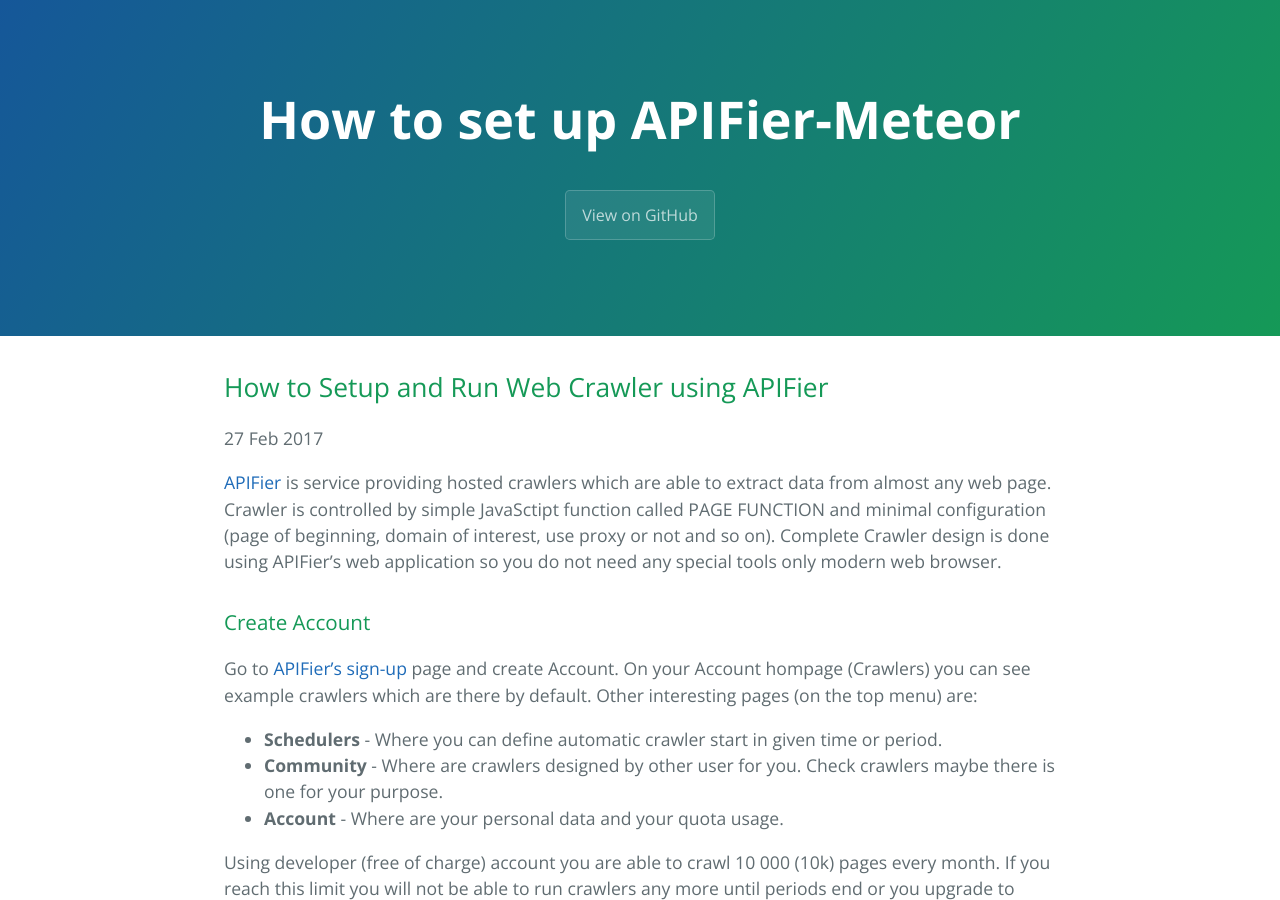
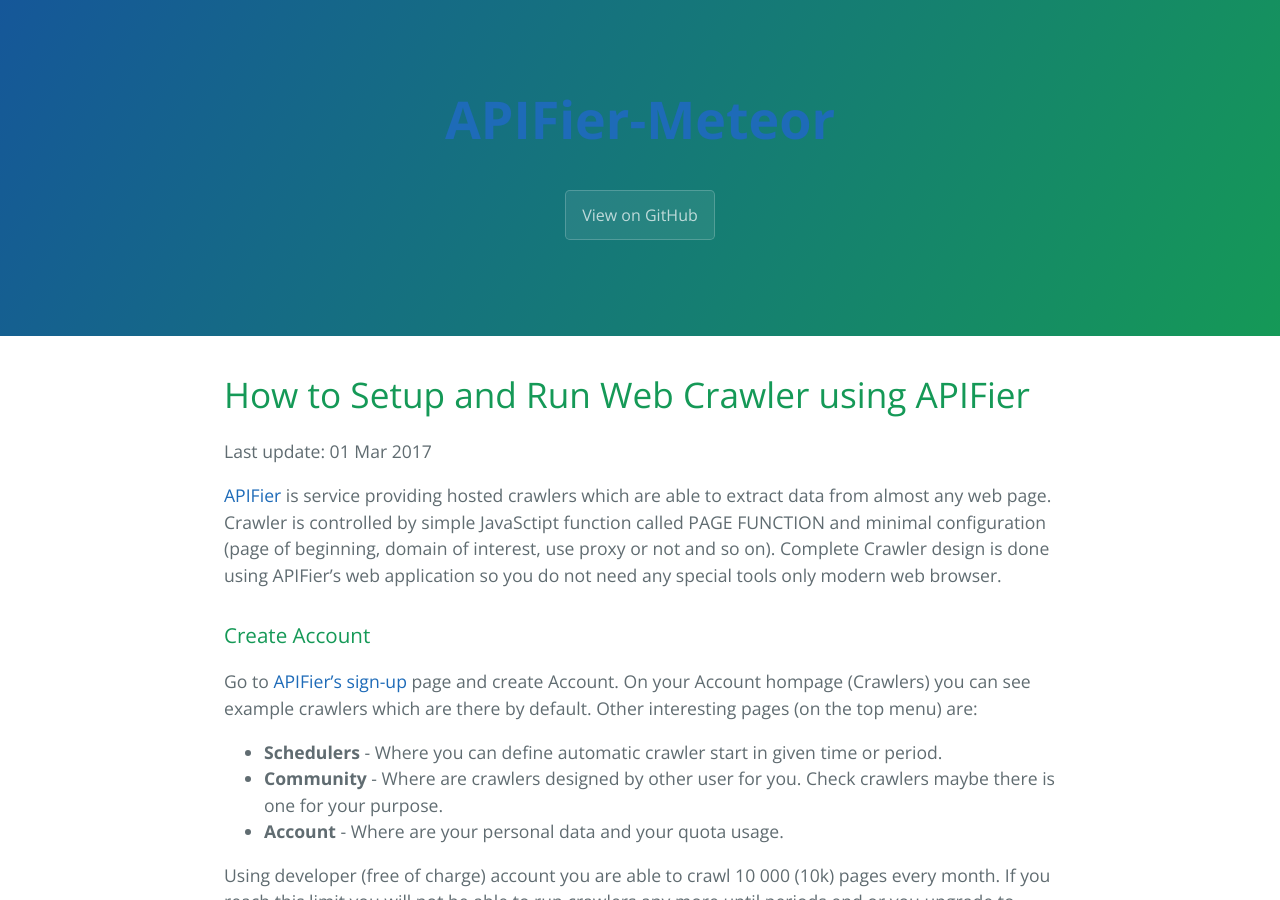
Before and after one commit to kachna/APIFier-Meteor, a Jekyll site: the page built from docs/_posts/2017-01-14-easy-crawler-using-APIFier.md, in a window 1280 px wide and 900 px high. Built offline with Jekyll 4.4.1, drawn with Linux system fonts in a browser that asks for light colours; the repository's description, which GitHub fills in, is left out.

Commit message:
template tuning

```diff
--- a/docs/_layouts/default.html
+++ b/docs/_layouts/default.html
@@ -10,7 +10,7 @@
   </head>
   <body>
     <section class="page-header">
-      <h1 class="project-name">How to set up {{ site.title | default: site.github.repository_name }}</h1>
+      <h1 class="project-name"><a href="{{ site.github.url }}">{{ site.github.project_title | default: site.github.repository_name }}</a></h1>
       <h2 class="project-tagline">{{ site.description | default: site.github.project_tagline }}</h2>
       {% if site.github.is_project_page %}
         <a href="{{ site.github.repository_url }}" class="btn">View on GitHub</a>
--- a/docs/_layouts/post.html
+++ b/docs/_layouts/post.html
@@ -1,7 +1,7 @@
 ---
 layout: default
 ---
-<h2>{{ page.title }}</h2>
-<p class="meta">{{ page.date | date_to_string }}</p>
+<h1>{{ page.title }}</h1>
+<p class="meta">Last update: {{ page.date | date_to_string }}</p>
 
 {{ content }}
--- a/docs/_posts/2017-01-14-easy-crawler-using-APIFier.md
+++ b/docs/_posts/2017-01-14-easy-crawler-using-APIFier.md
@@ -1,5 +1,5 @@
 ---
-date: 2017-02-27
+date: 2017-03-01
 title: How to Setup and Run Web Crawler using APIFier
 layout: post
 ---
```
Also changed, not shown: docs/index.md (+2 -0 lines).
